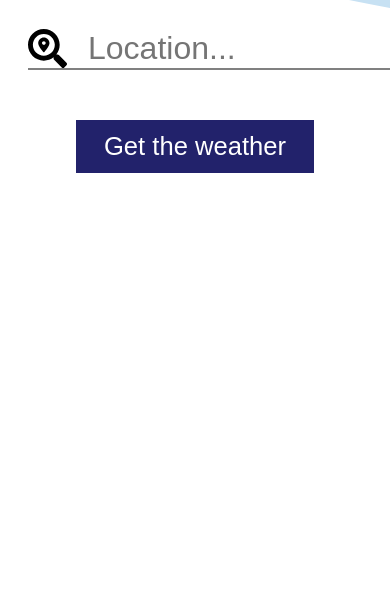
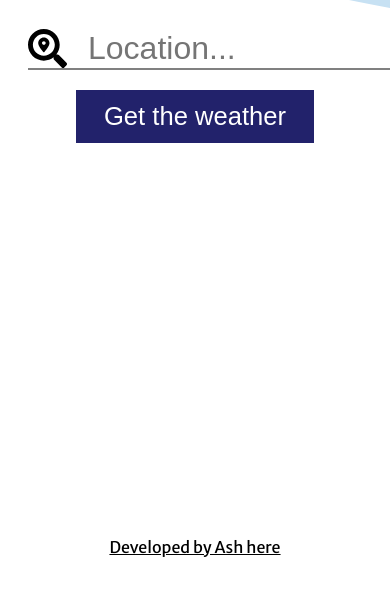
Before and after one commit to Ashley-Bennett/Weather_checker, a website: page public/index.html in a window 390 px wide. Shown: the part 255-844 px from the top of the page. Drawn offline with Linux system fonts and the light colour scheme.

Commit message:
better css

```diff
--- a/public/index.html
+++ b/public/index.html
@@ -25,6 +25,9 @@
         <p id="two"></p>
         <script src="main.js"></script>
     </div>
+    <div class="signage">
+        <p><a href="https://ashley-bennett.github.io/Online-Portfolio/">Developed by Ash here</a></p>
+    </div>
 </body>
 
 </html>
--- a/public/main.css
+++ b/public/main.css
@@ -9,6 +9,7 @@ html {
     text-align: center;
     margin-right: 500px;
     margin-left: 150px;
+    min-height: calc(100vh - 100px)
 }
 
 h1 {
@@ -16,8 +17,7 @@ h1 {
     font-size: 3rem;
 }
 
-form {
-}
+
 
 input {
     border: none;
@@ -30,14 +30,12 @@ input {
     padding-left: 60px;
     margin-left: 20px;
     transition: 200ms ease-in-out;
-
 }
 
 input:focus {
     border-bottom: 2px solid #22226B;
     outline: none;
     color: #22226B;
-
 }
 
 button {
@@ -63,7 +61,7 @@ button:active {
     transform: scale(1.1)
 }
 
-button:focus{
+button:focus {
     outline: none;
 }
 
@@ -75,12 +73,28 @@ button:focus{
     font-size: 1.8rem;
 }
 
-@media (max-width: 600px){
+.signage {
+    text-align: center;
+}
+
+a:link{
+    color: inherit;
+}
+
+a:visited{
+    color: inherit;
+}
+
+@media (max-width: 600px) {
     html {
         background-size: 150%;
     }
 
-    .main{
+    .main {
         margin: auto;
     }
+
+    button {
+        margin: 20px 2px;
+    }
 }
```
